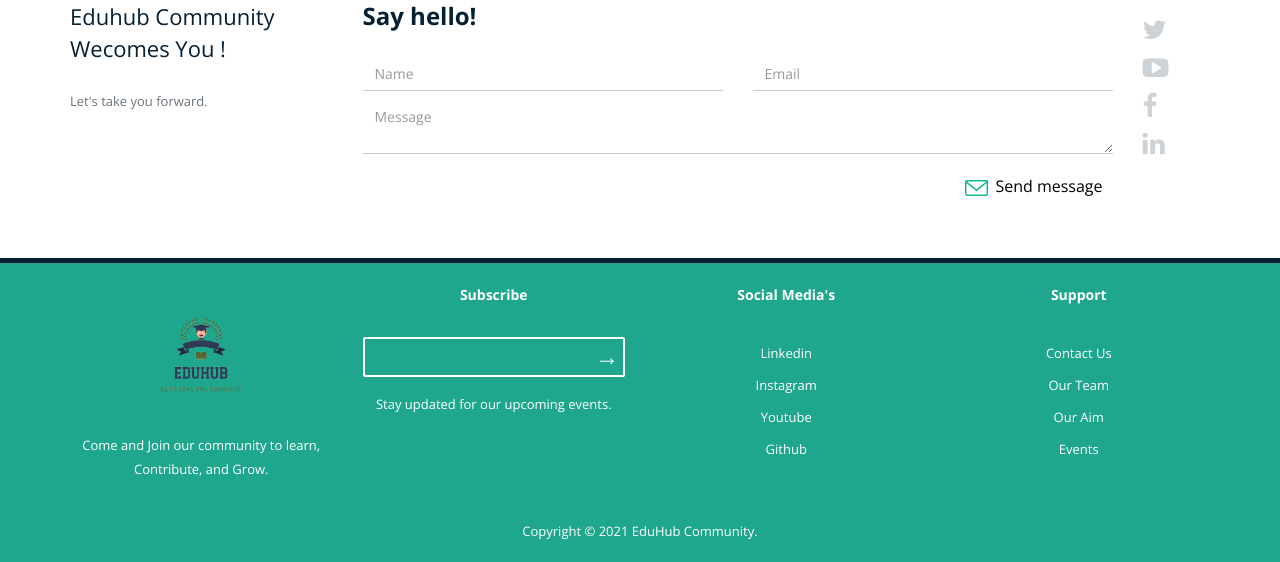
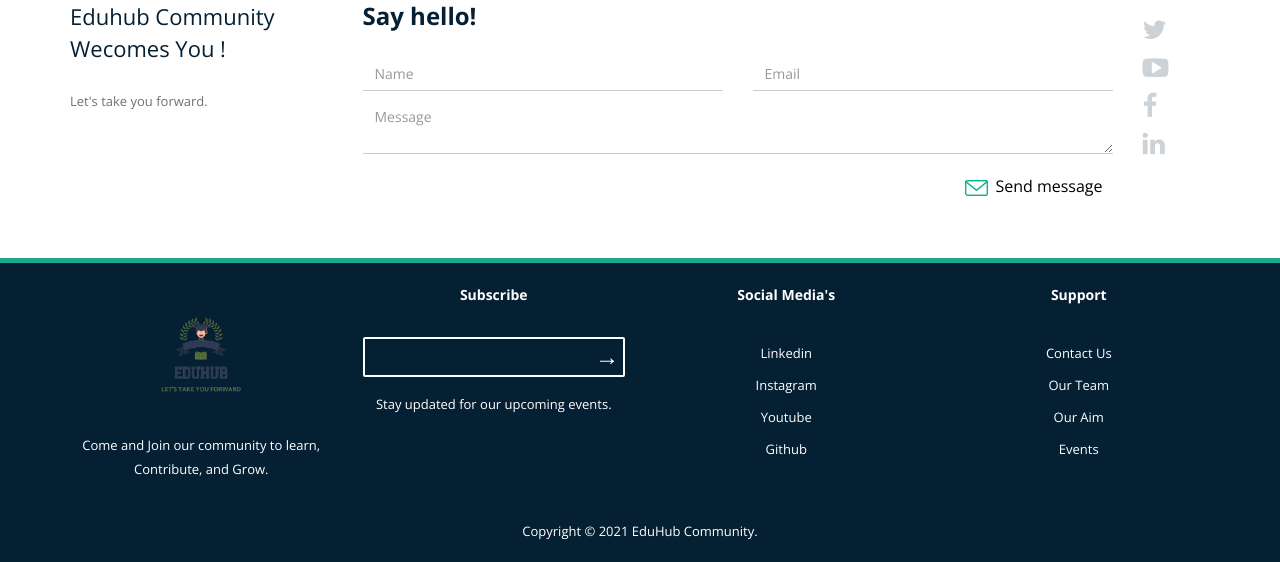
Before and after one commit to Eduhub-Community/eduhub-website, a PHP site: page / in a window 1280 px wide. Shown: the part 2095-2657 px from the top of the page. Run offline with PHP 8.4, Linux system fonts and the light colour scheme; some libraries are stand-ins or nearby versions.

Commit message:
Update main.css

```diff
--- a/css/main.css
+++ b/css/main.css
@@ -683,14 +683,14 @@ Contact Us
 ==========================================*/
 
 .footer {
-  background-color: #1ea78d;
-  border-top: 5px solid #062033;
+  background-color:#062033 ;
+  border-top: 5px solid #1ea78d;
   color: #fff;
-}
+  }
 
-.footer a:hover {
-  color: #062033;
-}
+  .footer a:hover {
+  color: #1ea78d;
+  }
 
 .footer h6 {
   font-size: 14px;
```
